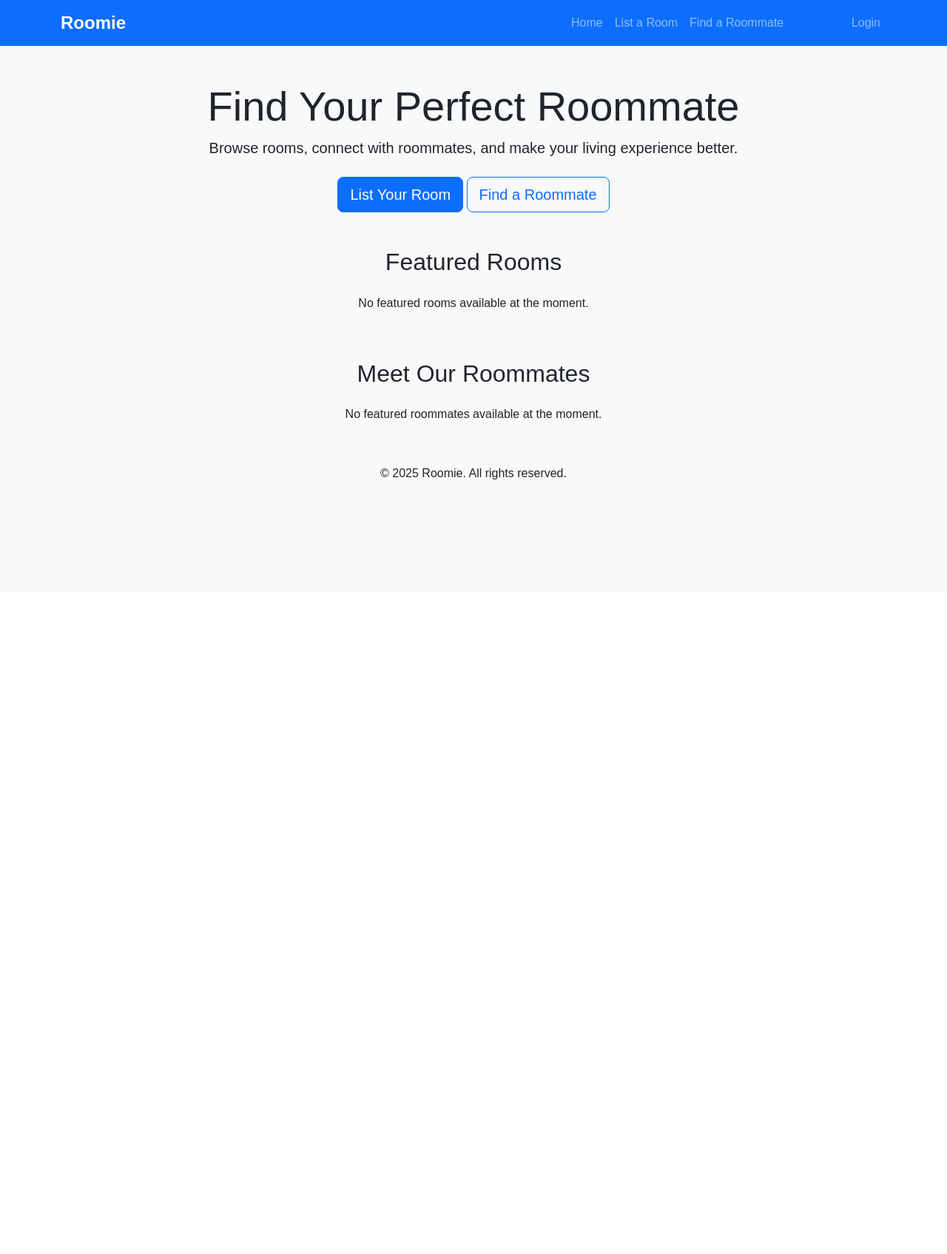
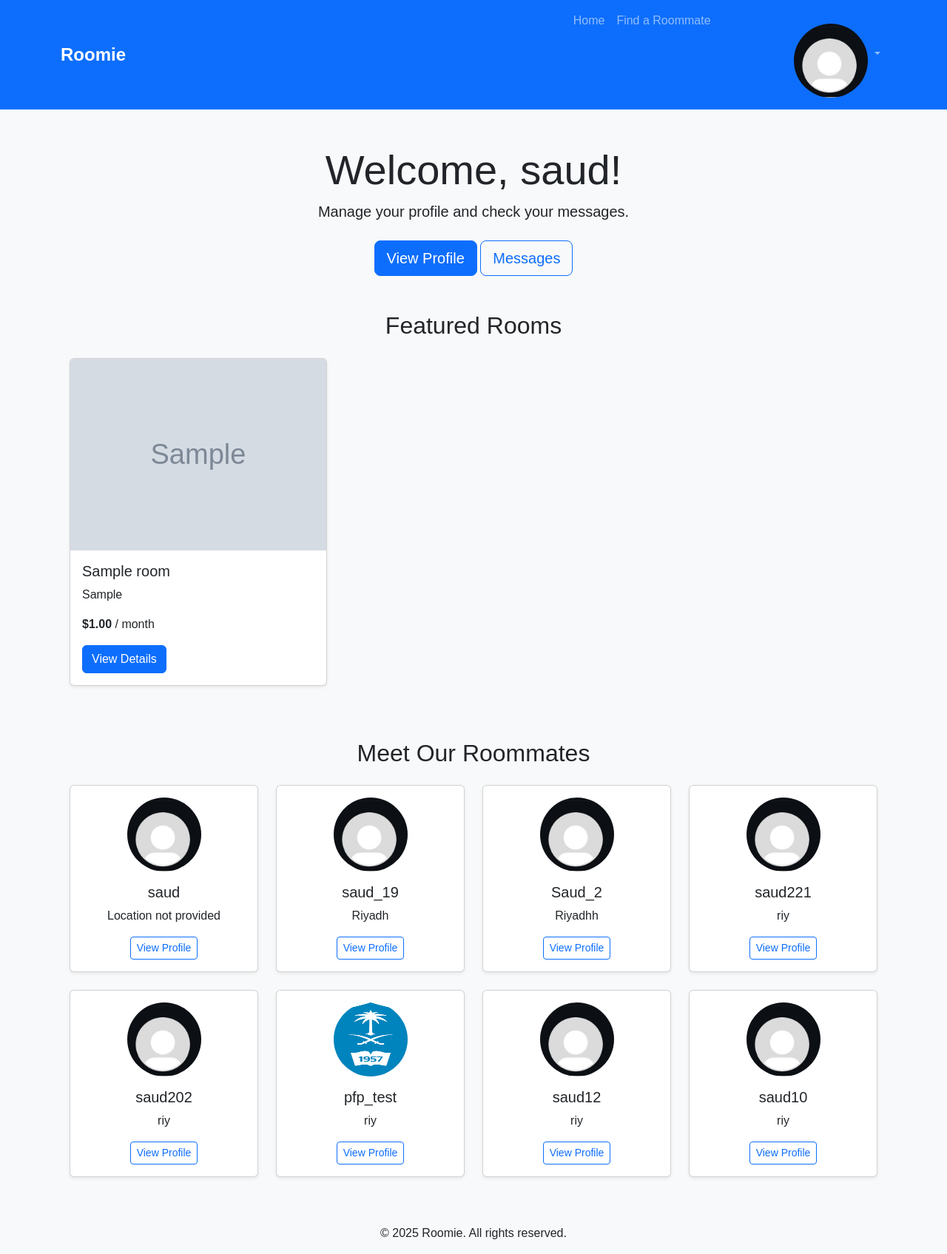
Before and after one commit to sh3ba1R/RoomiePlatform, a Django app: page / in a window 1280 px wide. Shown: the whole page at 74% size. Before the commit the page ends 648 px from the top, so only its background shows below. Run offline with Django 5.2, Linux system fonts and the light colour scheme; a user stored in the database is signed in; data comes from the database, SQL or seed files in the repository; both versions use the stored data as it was after the commit; tables that the repository leaves empty hold one stand-in row (values such as "Sample post"); grey boxes marked "Sample" are stand-in pictures.

Commit message:
Updated_
1- registration must have a correction and must be provided in order to complete registration 2-after registration user need to be rederict to home page(with user cordintials)

```diff
--- a/RoomiePlatform/urls.py
+++ b/RoomiePlatform/urls.py
@@ -16,8 +16,15 @@ Including another URLconf
 """
 from django.contrib import admin
 from django.urls import path, include
+from django.conf import settings
+from django.conf.urls.static import static
+
 
 urlpatterns = [
     path('admin/', admin.site.urls),
     path('', include('roomie.urls')), # This includes URLs from the roomie app
 ]
+
+# Serve media files during development
+if settings.DEBUG:
+    urlpatterns += static(settings.MEDIA_URL, document_root=settings.MEDIA_ROOT)
--- a/roomie/templates/base.html
+++ b/roomie/templates/base.html
@@ -20,10 +20,41 @@
             <div class="collapse navbar-collapse" id="navbarNav">
                 <ul class="navbar-nav ms-auto">
                     <li class="nav-item"><a class="nav-link" href="{% url 'home' %}">Home</a></li>
-                    <li class="nav-item"><a class="nav-link" href="{% url 'list_room' %}">List a Room</a></li>
+
+                    {% if user.is_authenticated and user.account_type == 'provider' %}
+                        <!-- Only providers can see the "List a Room" button -->
+                        <li class="nav-item"><a class="nav-link" href="{% url 'list_room' %}">List a Room</a></li>
+                    {% endif %}
+
                     <li class="nav-item"><a class="nav-link" href="{% url 'find_roommate' %}">Find a Roommate</a></li>
-                    <li class="nav-item"><a class="nav-link btn btn-light text-primary" href="{% url 'register' %}">Register</a></li>
-                    <li class="nav-item"><a class="nav-link btn btn-outline-light" href="{% url 'login' %}">Login</a></li>
+
+                    {% if user.is_authenticated %}
+                        <!-- Message Button -->
+                        <li class="nav-item">
+                            <a class="nav-link btn btn-light text-primary me-2" href="{% url 'messages' user.id %}">
+                                Messages
+                            </a>
+                        </li>
+
+                        <!-- Profile Dropdown -->
+                        <li class="nav-item dropdown">
+                            <a class="nav-link dropdown-toggle" href="#" id="navbarDropdown" role="button" data-bs-toggle="dropdown" aria-expanded="false">
+                                {% if user.profile_photo %}
+                                    <img src="{{ user.profile_photo.url }}" class="rounded-circle" style="width: 30px; height: 30px;" alt="Profile">
+                                {% else %}
+                                    <img src="/media/profile_photos/default_user.jpg" class="card-img-top rounded-circle mx-auto mt-3" style="width: 100px; height: 100px;" alt="Default Roommate Image">
+                                {% endif %}
+                            </a>
+                            <ul class="dropdown-menu dropdown-menu-end" aria-labelledby="navbarDropdown">
+                                <li><a class="dropdown-item" href="{% url 'user_profile' user.id %}">View Profile</a></li>
+                                <li><hr class="dropdown-divider"></li>
+                                <li><a class="dropdown-item" href="{% url 'logout' %}">Logout</a></li>
+                            </ul>
+                        </li>
+                    {% else %}
+                        <li class="nav-item"><a class="nav-link btn btn-light text-primary" href="{% url 'register' %}">Register</a></li>
+                        <li class="nav-item"><a class="nav-link btn btn-outline-light" href="{% url 'login' %}">Login</a></li>
+                    {% endif %}
                 </ul>
             </div>
         </div>
--- a/roomie/templates/find_roommate.html
+++ b/roomie/templates/find_roommate.html
@@ -13,7 +13,7 @@
                 {% if roommate.profile_photo %}
                     <img src="{{ roommate.profile_photo.url }}" class="card-img-top rounded-circle mx-auto mt-3" style="width: 150px; height: 150px;" alt="{{ roommate.username }}">
                 {% else %}
-                    <img src="{% static 'roomie/images/default_user.jpg' %}" class="card-img-top rounded-circle mx-auto mt-3" style="width: 150px; height: 150px;" alt="Default Roommate Image">
+                    <img src="/media/profile_photos/default_user.jpg" class="card-img-top rounded-circle mx-auto mt-3" style="width: 100px; height: 100px;" alt="Default Roommate Image">
                 {% endif %}
                 <div class="card-body text-center">
                     <h5 class="card-title mb-1">{{ roommate.username }}</h5>
--- a/roomie/templates/home.html
+++ b/roomie/templates/home.html
@@ -2,20 +2,28 @@
 
 {% block content %}
 <div class="container mt-5">
-    <div class="text-center">
-        <h1 class="display-4">Find Your Perfect Roommate</h1>
-        <p class="lead">Browse rooms, connect with roommates, and make your living experience better.</p>
-        <div class="mt-4">
-            {% if user.is_authenticated %}
-                <a href="{% url 'list_room' %}" class="btn btn-primary btn-lg">List Your Room</a>
-                <a href="{% url 'find_roommate' %}" class="btn btn-outline-primary btn-lg">Find a Roommate</a>
-            {% else %}
+    {% if user.is_authenticated %}
+        <!-- Logged-in User Content -->
+        <div class="text-center">
+            <h1 class="display-4">Welcome, {{ user.username }}!</h1>
+            <p class="lead">Manage your profile and check your messages.</p>
+            <div class="mt-4">
+                <a href="{% url 'user_profile' user.id %}" class="btn btn-primary btn-lg">View Profile</a>
+                <a href="{% url 'messages' user.id %}" class="btn btn-outline-primary btn-lg">Messages</a>            </div>
+        </div>
+    {% else %}
+        <!-- Non-Logged-in User Content -->
+        <div class="text-center">
+            <h1 class="display-4">Find Your Perfect Roommate</h1>
+            <p class="lead">Browse rooms, connect with roommates, and make your living experience better.</p>
+            <div class="mt-4">
                 <a href="{% url 'register' %}" class="btn btn-primary btn-lg">Get Started</a>
                 <a href="{% url 'login' %}" class="btn btn-outline-primary btn-lg">Login</a>
-            {% endif %}
+            </div>
         </div>
-    </div>
+    {% endif %}
 
+    <!-- Featured Rooms Section -->
     <div class="mt-5">
         <h2 class="text-center">Featured Rooms</h2>
         <div class="row mt-4">
@@ -37,22 +45,27 @@
         </div>
     </div>
 
+    <!-- Meet Our Roommates Section -->
     <div class="mt-5">
         <h2 class="text-center">Meet Our Roommates</h2>
         <div class="row mt-4">
-            {% for user in featured_users %}
+            {% for roommate in roommates %}
                 <div class="col-md-3 mb-4">
                     <div class="card shadow-sm text-center">
-                        <img src="{{ user.profile_photo.url }}" class="card-img-top rounded-circle mx-auto mt-3" style="width: 100px; height: 100px;" alt="{{ user.username }}">
+                        {% if roommate.profile_photo %}
+                            <img src="{{ roommate.profile_photo.url }}" class="card-img-top rounded-circle mx-auto mt-3" style="width: 100px; height: 100px;" alt="{{ roommate.username }}">
+                        {% else %}
+                            <img src="/media/profile_photos/default_user.jpg" class="card-img-top rounded-circle mx-auto mt-3" style="width: 100px; height: 100px;" alt="Default Roommate Image">
+                        {% endif %}
                         <div class="card-body">
-                            <h5 class="card-title">{{ user.username }}</h5>
-                            <p class="card-text">{{ user.location }}</p>
-                            <a href="{% url 'user_profile' user.id %}" class="btn btn-outline-primary btn-sm">View Profile</a>
+                            <h5 class="card-title">{{ roommate.username }}</h5>
+                            <p class="card-text">{{ roommate.location|default:"Location not provided" }}</p>
+                            <a href="{% url 'user_profile' roommate.id %}" class="btn btn-outline-primary btn-sm">View Profile</a>
                         </div>
                     </div>
                 </div>
             {% empty %}
-                <p class="text-center">No featured roommates available at the moment.</p>
+                <p class="text-center">No roommates available at the moment.</p>
             {% endfor %}
         </div>
     </div>
--- a/roomie/templates/user_profile.html
+++ b/roomie/templates/user_profile.html
@@ -8,7 +8,7 @@
             {% if user.profile_photo %}
                 <img src="{{ user.profile_photo.url }}" class="rounded-circle mb-3" style="width: 150px; height: 150px;" alt="{{ user.username }}">
             {% else %}
-                <img src="{% static 'roomie/images/default_user.jpg' %}" class="rounded-circle mb-3" style="width: 150px; height: 150px;" alt="Default User Image">
+                <img src="/media/profile_photos/default_user.jpg" class="card-img-top rounded-circle mx-auto mt-3" style="width: 100px; height: 100px;" alt="Default Roommate Image">
             {% endif %}
             <h2>{{ user.username }}</h2>
             <p class="text-muted">{{ user.email }}</p>
--- a/roomie/urls.py
+++ b/roomie/urls.py
@@ -1,4 +1,6 @@
 from django.urls import path
+from django.contrib.auth.views import LogoutView
+
 from . import views
 """
 URL Configuration for the Roomie Platform application.
@@ -16,9 +18,13 @@ urlpatterns = [
     path('', views.home, name='home'),
     path('register/', views.register, name='register'),
     path('login/', views.user_login, name='login'),
-    path('list-room/', views.list_room, name='list_room'),
+    path('logout/', views.logout_view, name='logout'),  # Custom logout page    path('list-room/', views.list_room, name='list_room'),
     path('find-roommate/', views.find_roommate, name='find_roommate'),
     path('send-message/<int:user_id>/', views.send_message, name='send_message'),
     path('user-profile/<int:user_id>/', views.user_profile, name='user_profile'),  # User profile page
+    path('messages/<int:user_id>/', views.messages_view, name='messages'),  # Messages page
+    path('list-room/', views.list_room, name='list_room'),  # URL for listing a room
+
+
 
 ]
--- a/roomie/views.py
+++ b/roomie/views.py
@@ -1,9 +1,11 @@
 from django.shortcuts import render, redirect, get_object_or_404, HttpResponse
-from django.contrib.auth import authenticate, login, get_user_model
+from django.contrib.auth import authenticate, login, get_user_model,logout
 from django.contrib.auth.forms import AuthenticationForm
 from django.contrib.auth.models import User
 from django.contrib import messages
 from django.contrib.auth.decorators import login_required
+from core.models import Room, Message
+
 
 from .forms import RoomieFormFactory,RoomieForms
 
@@ -13,7 +15,16 @@ User = get_user_model()  # Get the custom user model
 
 
 def home(request):
-    return render(request, "home.html")
+    """
+    Home page view to display featured rooms and all roommates.
+    """
+    featured_rooms = Room.objects.filter(is_available=True)[:6]  # Fetch up to 6 available rooms
+    roommates = User.objects.filter(account_type='seeker')  # Fetch all seekers (roommates)
+
+    return render(request, 'home.html', {
+        'featured_rooms': featured_rooms,
+        'roommates': roommates,
+    })
 
 def register(request):
     """
@@ -76,31 +87,25 @@ def user_login(request):
 
     return render(request, "login.html", {'form': form})
 
+@login_required
 def list_room(request):
     """
-    Handle the room listing process through form submission.
+    Allow providers to list a room.
+    """
+    if request.user.account_type != 'provider':
+        return redirect('home')  # Redirect seekers or unauthorized users to the home page
 
-    This view function manages both the display of the room listing form (GET)
-    and the processing of room data (POST). Upon successful submission, the room
-    is associated with the current user as the owner.
-
-    Args:
-        request: HttpRequest object containing metadata about the request
-
-    Returns:
-        HttpResponse: Renders list_room.html with the form for GET requests,
-        or redirects to 'home' after successful POST submission
-    """
     if request.method == 'POST':
-        form = RoomieForms.RoomForm(request.POST)
+        form = RoomieForms.RoomForm(request.POST, request.FILES)
         if form.is_valid():
             room = form.save(commit=False)
-            room.owner = request.user
+            room.provider = request.user  # Assign the logged-in user as the room provider
             room.save()
-            return redirect('home')
+            return redirect('home')  # Redirect to the home page after successful submission
     else:
-        form = RoomieForms.RoomForm
-    return render(request, "list_room.html", {'form': form})
+        form = RoomieForms.RoomForm()
+
+    return render(request, 'list_room.html', {'form': form})
 
 
 
@@ -135,3 +140,25 @@ def user_profile(request, user_id):
     """
     user = get_object_or_404(User, id=user_id)  # Fetch the user by ID or return a 404 if not found
     return render(request, 'user_profile.html', {'user': user})
+
+
+
+@login_required
+def messages_view(request, user_id):
+    """
+    View to display incoming messages for the logged-in user.
+    """
+    if request.user.id != user_id:
+        return HttpResponse("Unauthorized", status=401)  # Prevent access to other users' messages
+
+    messages = Message.objects.filter(recipient=request.user).order_by('-timestamp')
+    return render(request, 'messages.html', {'messages': messages})
+
+
+
+def logout_view(request):
+    """
+    Custom logout view to handle GET requests.
+    """
+    logout(request)
+    return redirect('home')  # Redirect to the home page after logout
```
Also changed, not shown: core/models.py (+6 -1 lines), roomie/templates/list_room.html (+8 -21 lines), roomie/templates/message.html (added, +23 -0 lines), db.sqlite3, media/profile_photos/default_user.jpg (added), media/profile_photos/ksu_shieldlogo_colour_rgb.png (added).
